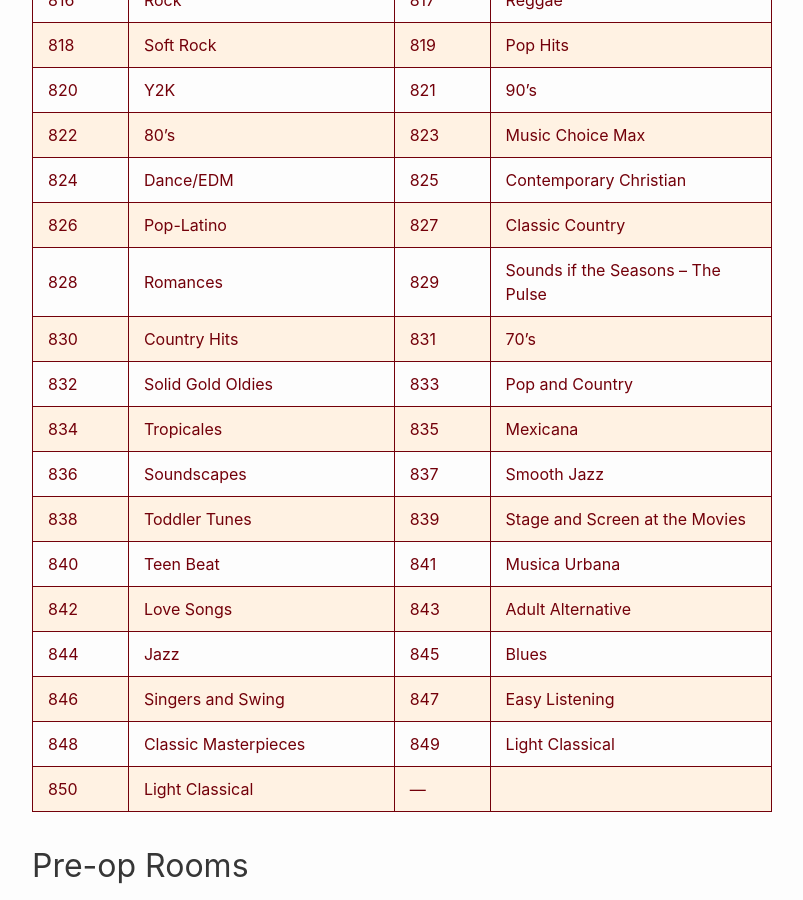
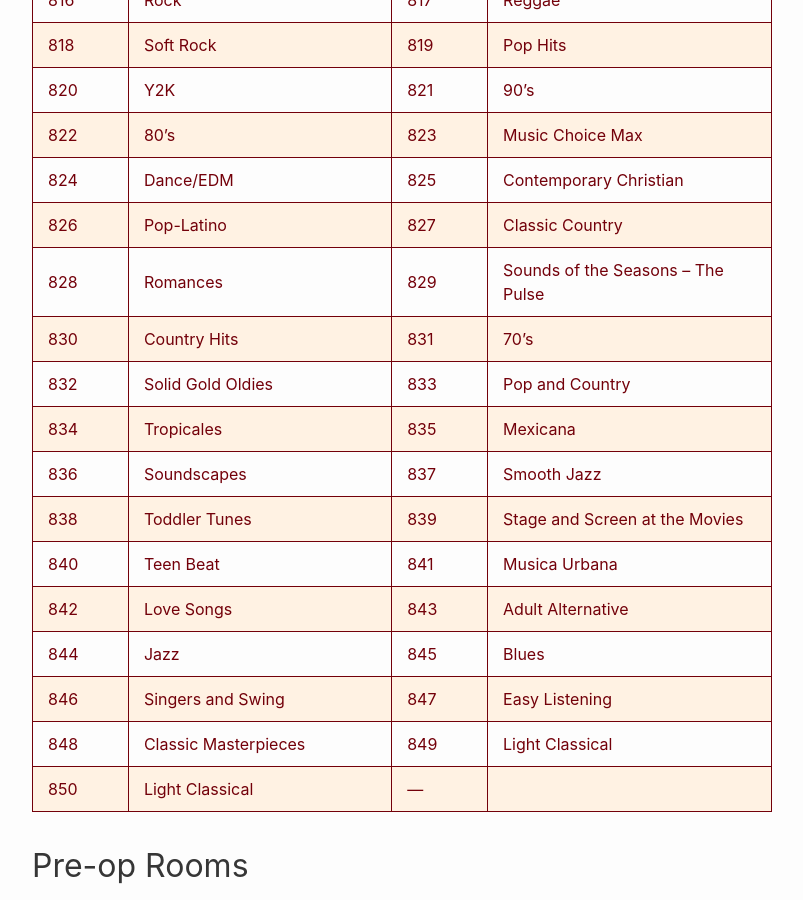
Before and after one commit to RalphHightower/RalphHightower, a Jekyll site: the page built from LexingtonMedicalChannels.md, in a window 1280 px wide and 900 px high, scrolled down 3370 px. Shown: the whole window, without its empty margins (238-1041 px from the left). Built offline with Jekyll 4.4.1, drawn with Linux system fonts in a browser that asks for light colours; our own code applies the rules of GitHub Pages for plain Markdown files.

```diff
--- a/LexingtonMedicalChannels.md
+++ b/LexingtonMedicalChannels.md
@@ -62,7 +62,7 @@
 |822| 80's |823| Music Choice Max  |
 |824| Dance/EDM |825| Contemporary Christian  |
 |826| Pop-Latino |827| Classic Country  |
-|828| Romances |829| Sounds if the Seasons – The Pulse  |
+|828| Romances |829| Sounds of the Seasons – The Pulse  |
 |830| Country Hits |831| 70's  |
 |832| Solid Gold Oldies |833| Pop and Country  |
 |834| Tropicales |835| Mexicana  |
```
